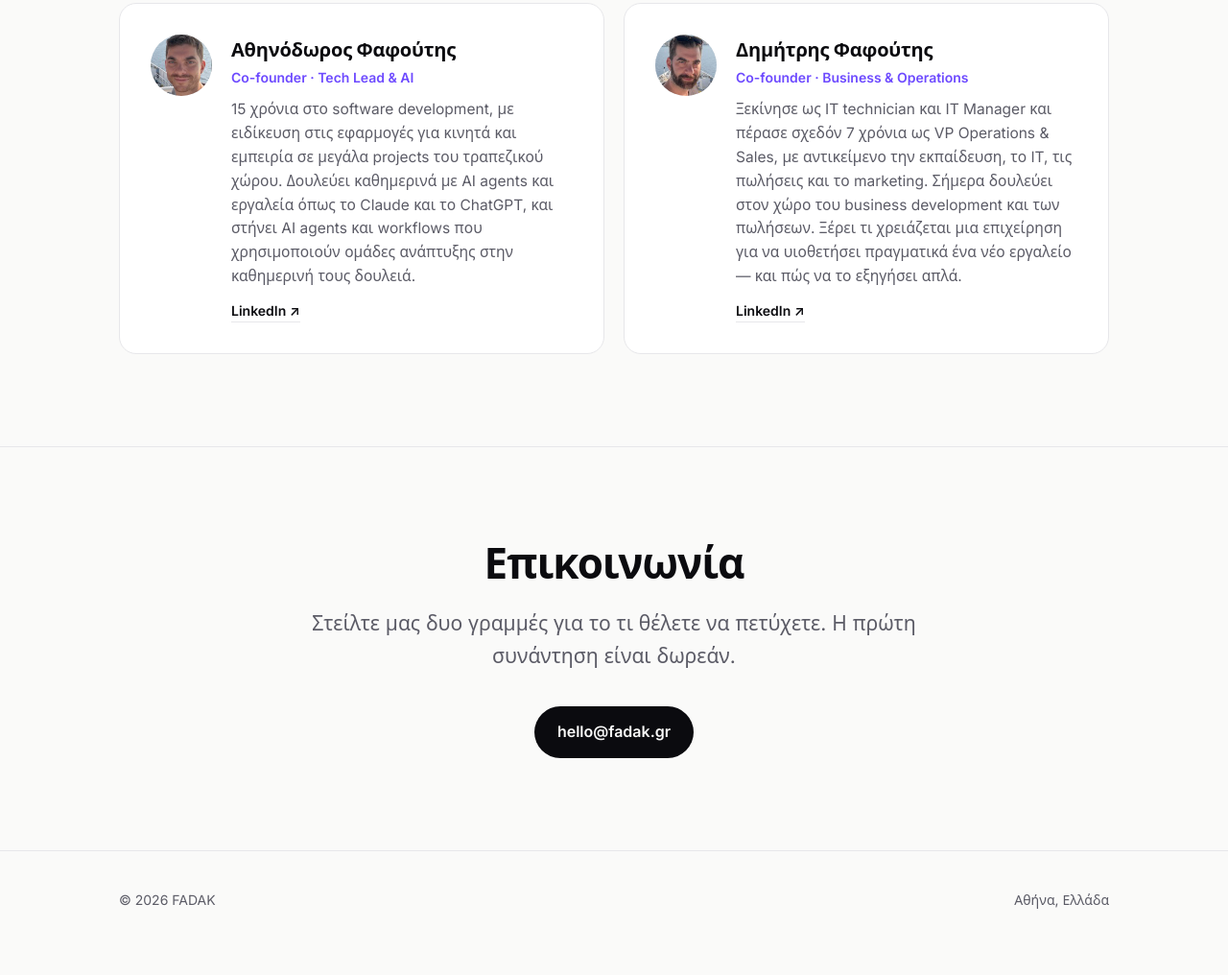
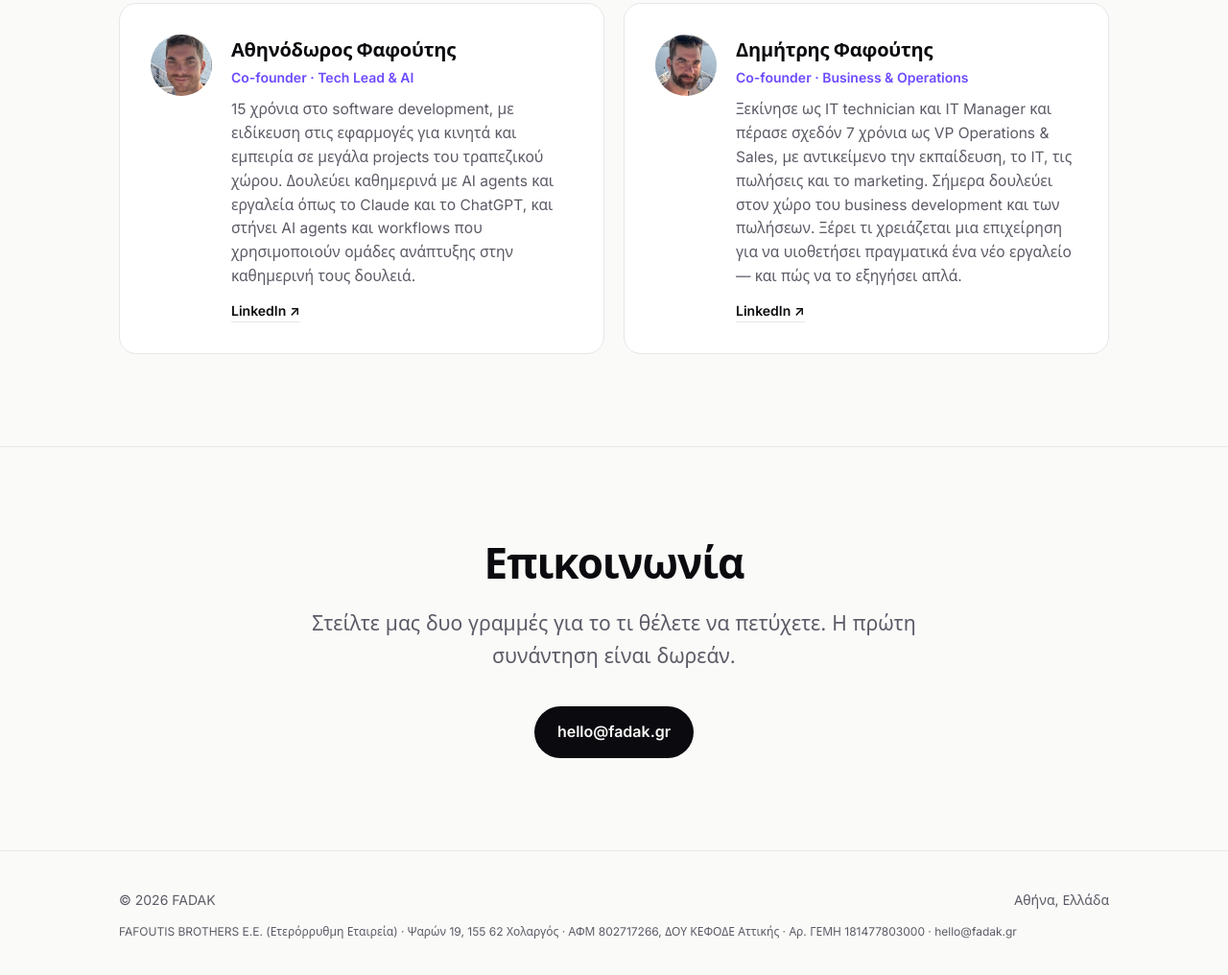
Before and after one commit to athensgift/fadak-site, a plain HTML site: page index.html in a window 1280 px wide. Shown: the part 2897-3913 px from the top of the page at 96% size. Before the commit the page ends 3886 px from the top, so only its background shows below. Drawn offline with Linux system fonts and the light colour scheme.

Commit message:
Show the company's legal details in the footer
Apple checks that the website belongs to the organization that enrolls,
so the footer names FAFOUTIS BROTHERS E.E. exactly as D&B lists it, with
address, VAT number and GEMI number, in Greek and English.

Co-Authored-By: Claude Opus 5.5 <noreply@anthropic.com>

```diff
--- a/index.html
+++ b/index.html
@@ -161,6 +161,7 @@
   <div class="wrap">
     <span>© <span id="y">2026</span> FADAK</span>
     <span>Αθήνα, Ελλάδα</span>
+    <p class="legal">FAFOUTIS BROTHERS E.E. (Ετερόρρυθμη Εταιρεία) · Ψαρών 19, 155 62 Χολαργός · ΑΦΜ 802717266, ΔΟΥ ΚΕΦΟΔΕ Αττικής · Αρ. ΓΕΜΗ 181477803000 · <a href="mailto:hello@fadak.gr">hello@fadak.gr</a></p>
   </div>
 </footer>
 
--- a/style.css
+++ b/style.css
@@ -82,6 +82,8 @@ img.avatar{object-fit:cover;background:var(--line)}
 .contact .lead{margin:0 auto 36px}
 footer{padding:40px 0;border-top:1px solid var(--line);color:var(--muted);font-size:14px}
 footer .wrap{display:flex;justify-content:space-between;flex-wrap:wrap;gap:12px}
+footer .legal{flex-basis:100%;margin:0;font-size:12px;line-height:1.6}
+footer .legal a{color:inherit}
 
 .reveal{opacity:0;transform:translateY(16px);transition:opacity .7s ease,transform .7s ease}
 .reveal.in{opacity:1;transform:none}
```
Also changed, not shown: en/index.html (+1 -0 lines).
